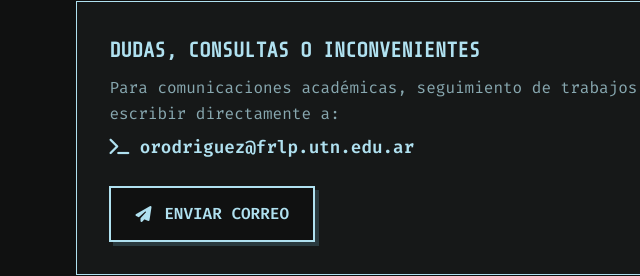
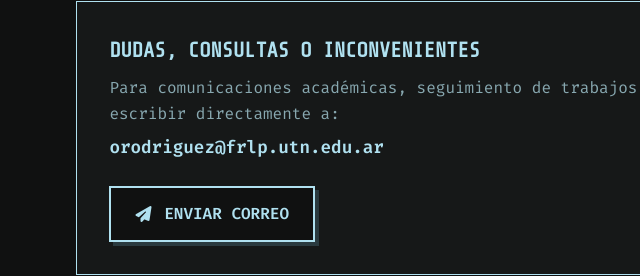
Before and after one commit to rodriguezomar/rodriguezomar.github.io, a plain HTML site: page catedra-tiempo-real-industria.html in a window 1280 px wide. Shown: the part 4251-4527 px from the top of the page, 66-706 px from the left. Drawn offline with nearby package versions, Linux system fonts and the light colour scheme.

Commit message:
Remove icon from contact email section

```diff
--- a/catedra-tiempo-real-industria.html
+++ b/catedra-tiempo-real-industria.html
@@ -646,7 +646,7 @@
                 <h3>Dudas, Consultas o Inconvenientes</h3>
                 <p>Para comunicaciones académicas, seguimiento de trabajos prácticos o consultas de cursada, escribir directamente a:</p>
                 <p style="color: var(--accent); font-weight: 600; margin-top: 0.5rem; font-size: 1.1rem;">
-                    <i class="fas fa-terminal"></i> orodriguez@frlp.utn.edu.ar
+                    <i></i> orodriguez@frlp.utn.edu.ar
                 </p>
             </div>
             <a href="mailto:orodriguez@frlp.utn.edu.ar?subject=Consulta%20Cátedra%20Tiempo%20Real%20/%20Industria%204.0" class="btn">
```
